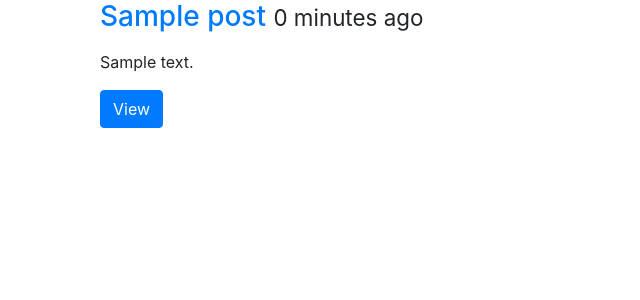
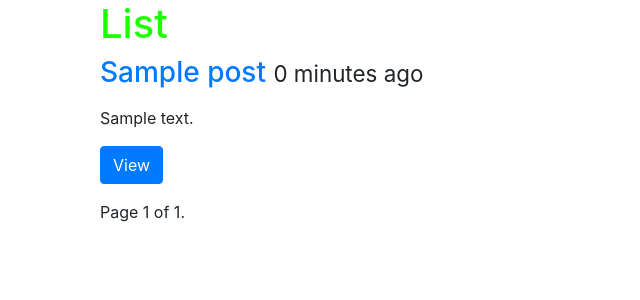
Before and after one commit to jakubzimnol/django1.9, a Django app: page /posts/ in a window 1280 px wide. Shown: the top 300 px of the page, without its empty margins (0-640 px from the left). Run offline with Django 3.2, Linux system fonts and the light colour scheme; tables that the repository leaves empty hold one stand-in row (values such as "Sample post"); some libraries are stand-ins or nearby versions.

Commit message:
add pagination to our blog

```diff
--- a/django19project/posts/models.py
+++ b/django19project/posts/models.py
@@ -16,3 +16,6 @@ class Post(models.Model):
 
     def get_absolute_url(self):
         return reverse("posts:detail", kwargs={"id": self.id})
+
+    class Meta:
+        ordering = ['-created','-updated','id']
--- a/django19project/posts/views.py
+++ b/django19project/posts/views.py
@@ -3,7 +3,7 @@ from django.http import HttpResponse, HttpResponseRedirect
 from django.contrib import messages
 from .models import Post
 from .forms import PostForm
-
+from django.core.paginator import Paginator, EmptyPage, PageNotAnInteger
 
 def post_create(request):
     form = PostForm(request.POST or None)
@@ -30,15 +30,30 @@ def post_detail(request, id=None):
 
 
 def post_list(request):
-    queryset = Post.objects.all()
-    context = {"post_list":queryset}
+    queryset_list = Post.objects.all()
+    paginator = Paginator(queryset_list, 5) # Show 25 contacts per page
+    page_request_var = 'page'
+    page = request.GET.get(page_request_var)
+    try:
+        queryset = paginator.page(page)
+    except PageNotAnInteger:
+        # If page is not an integer, deliver first page.
+        queryset = paginator.page(1)
+    except EmptyPage:
+        # If page is out of range (e.g. 9999), deliver last page of results.
+        queryset = paginator.page(paginator.num_pages)
+    context = {"queryset": queryset,
+              "title": "List",
+              'page_request_var': page_request_var}
     return render(request, "post_list.html", context)
+
 
 def post_delete(request, id=None):
     instance = get_object_or_404(Post, id=id)
     instance.delete()
     messages.success(request, "deleted success")
     return redirect("posts:list")
+
 
 def post_update(request, id=None):
     instance = get_object_or_404(Post, id=id)
--- a/django19project/templates/post_create.html
+++ b/django19project/templates/post_create.html
@@ -2,6 +2,7 @@
 
 {% block content %}
 <div class='col-sm-6 col-sm-offset-3'>
+    <h1> {{ title }} </h1>
     <form method='POST' action=''> {% csrf_token %}
         {{ form.as_p }}
     <input type='submit' class="btn btn-primary" value='Create Post' action />
--- a/django19project/templates/post_list.html
+++ b/django19project/templates/post_list.html
@@ -2,23 +2,39 @@
 
 {% block content %}
 <div class='col-sm-6 col-sm-offset-3'>
-<div class="row">
-
-    {% for item in post_list %}
+    <h1> {{ title }} </h1>
+    {% for item in queryset  %}
+    <div class="row">
         <div class='col-sm-12'>
             <div class="thumbnail">
                 <!--img src="..." alt="..."-->
                 <div class="caption">
                         <h3><a href='{{ item.get_absolute_url }}'>{{item.title}}</a> <small>{{ item.created | timesince }} ago</small> </h3>
-                        <p>{{item.text | linebreaks | truncatechars:120}}</p>
+                        <p>{{ item.text | linebreaks | truncatechars:120 }}</p>
                         <p><a href="{{ item.get_absolute_url }}" class="btn btn-primary" role="button">View</a></p>
                 </div>
             </div>
         </div>
-
+    </div>
     {% endfor %}
 
-</div>
+    <div class="pagination">
+            <span class="step-links">
+                {% if queryset.has_previous %}
+                    <a href="?{{ page_request_var }}={{ queryset.previous_page_number }}">previous</a>
+                {% endif %}
+
+                <span class="current">
+                    Page {{ queryset.number }} of {{ queryset.paginator.num_pages }}.
+                </span>
+
+                {% if queryset.has_next %}
+                    <a href="?{{ page_request_var }}={{ queryset.next_page_number }}">next</a>
+                {% endif %}
+            </span>
+        </div>
+
+
 </div>
 
 {% endblock content %}
```
